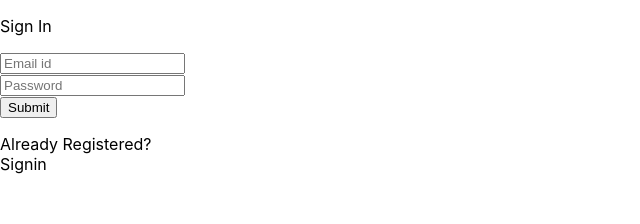
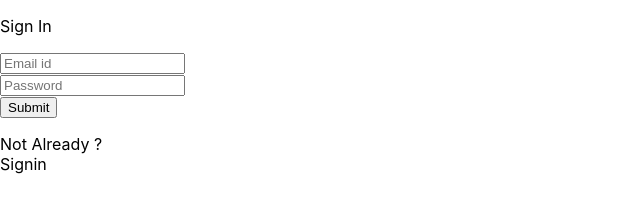
Before and after one commit to rashi-raffi/Blog_App, a Next.js app in the folder frontend/: page /SignIn in a window 1280 px wide. Shown: the top 224 px of the page, without its empty margins (0-640 px from the left). Built offline with nearby package versions, Linux system fonts and the light colour scheme.

Commit message:
Signin page bug fix.

```diff
--- a/frontend/pages/SignIn.js
+++ b/frontend/pages/SignIn.js
@@ -28,8 +28,8 @@ class SignIn extends Component {
             password: this.state.password
           });
           if (response.data.status) {
-            localStorage.setItem("token", response.data.token)
-            router.push('/SignIn')
+            localStorage.setItem("token", response.data.account.token)
+            router.push('/blogs')
           }
         } catch (error) {
           console.log(error);
@@ -51,7 +51,7 @@ class SignIn extends Component {
                   <input type="password" placeholder="Password" value={this.state.password} onChange={(e) => this.setState({ password: e.target.value })}  /><br />
                   <input type="submit" value="Submit" />
                   <div >
-                    <p>Already Registered?<br/><Link href="/SignIn"><a>Signin</a></Link></p>
+                    <p>Not Already ?<br/><Link href="/SignUp"><a>Signin</a></Link></p>
                   </div>
               </form>
           </div>
```
